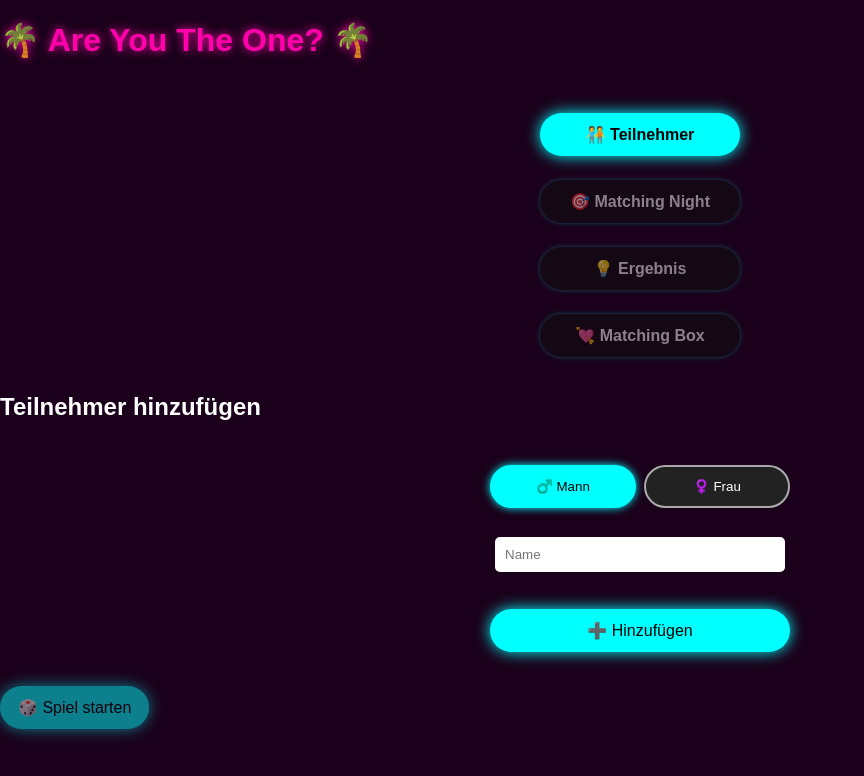
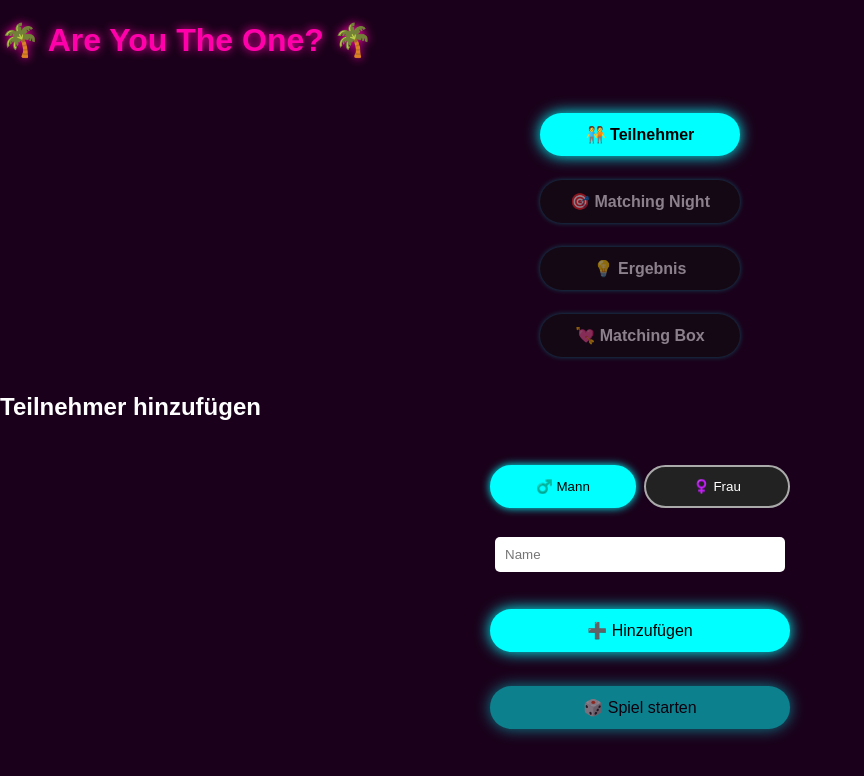
Before and after one commit to paulseeland/are-you-the-one-game, a React (Vite) app: page / in a window 1280 px wide. Shown: the top 776 px of the page, without its empty margins (0-864 px from the left). Built offline with nearby package versions, Linux system fonts and the light colour scheme.

Commit message:
Update PlayerForm.jsx

```diff
--- a/src/components/PlayerForm.jsx
+++ b/src/components/PlayerForm.jsx
@@ -94,7 +94,7 @@
       </div>
 
       <br />
-      <button className="neon-button primary" onClick={startGame} disabled={!ready}>
+      <button className="neon-button primary center" onClick={startGame} disabled={!ready}>
         🎲 Spiel starten
       </button>
     </div>
```
